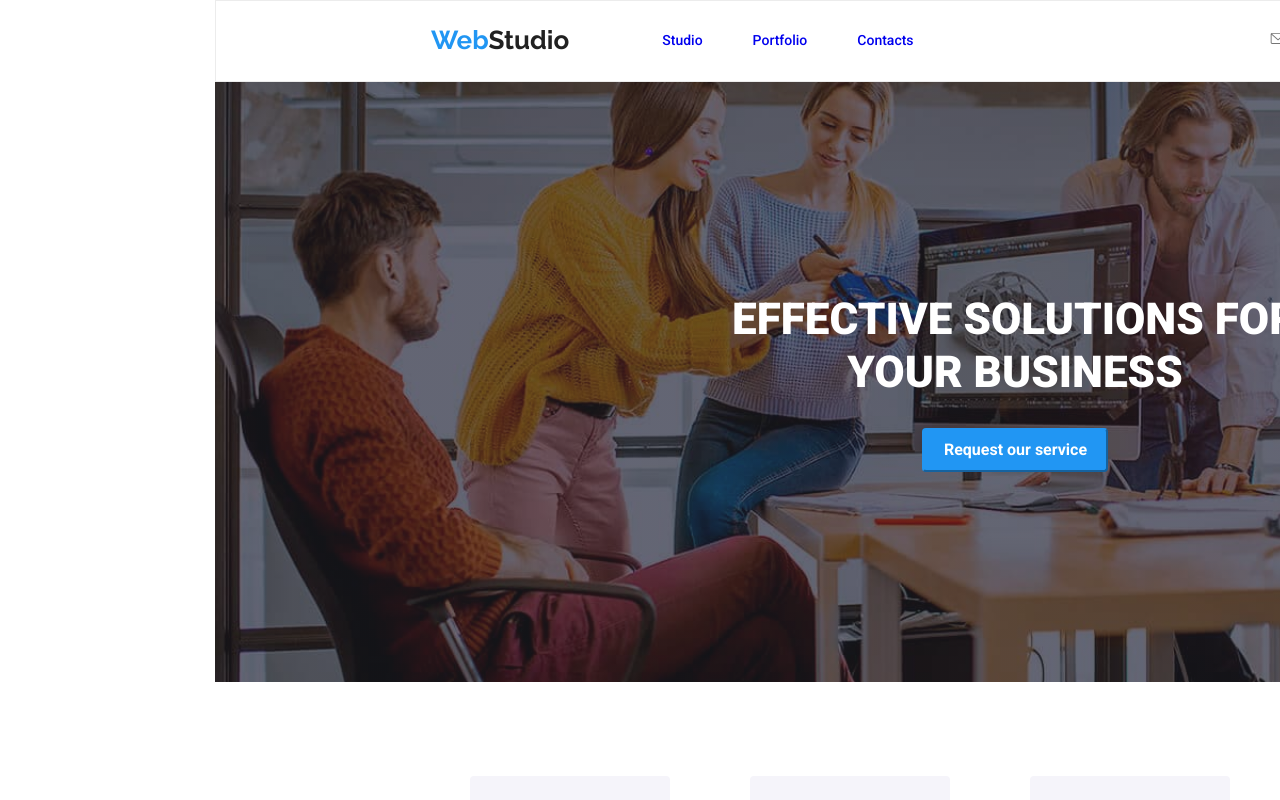
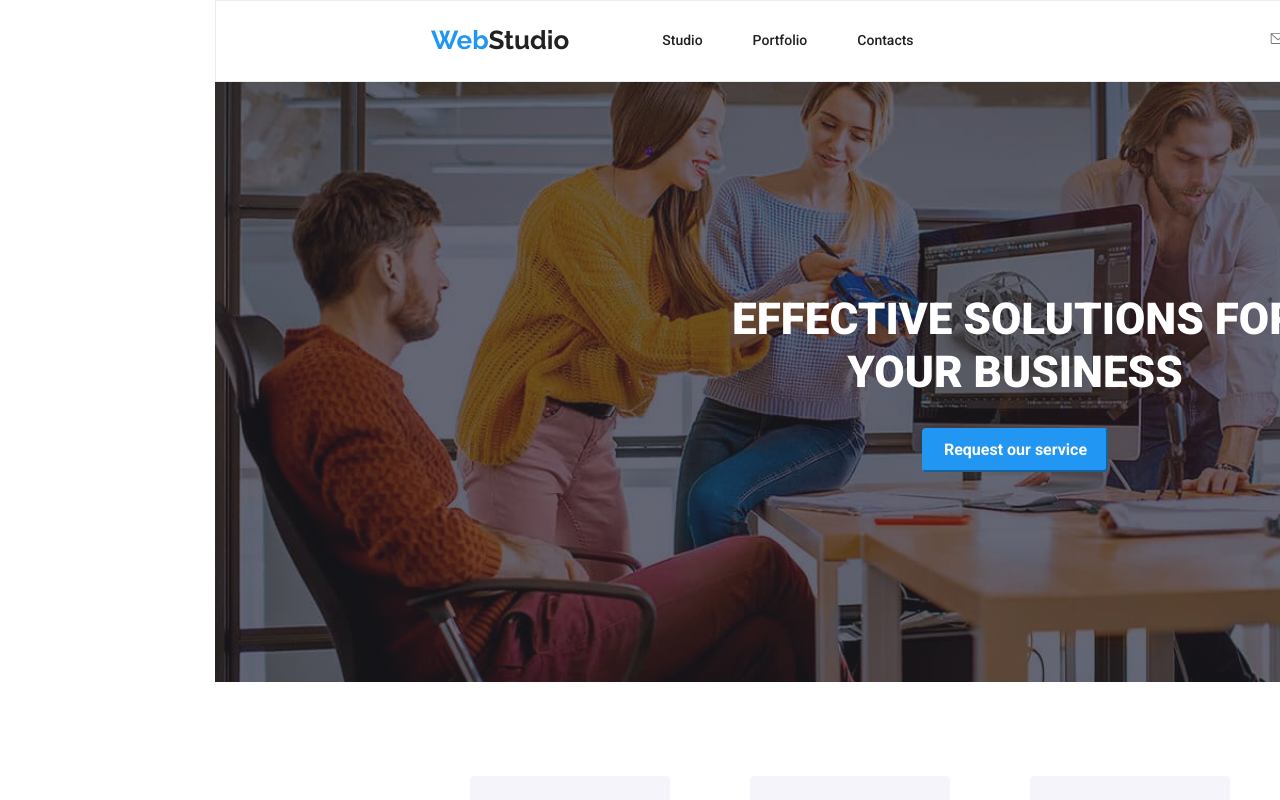
Before and after one commit to IstrateAlin/goit-markup-hw-05, a plain HTML site: page index.html in a window 1280 px wide. Shown: the top 800 px of the page. Drawn offline with nearby package versions, Linux system fonts and the light colour scheme.

Commit message:
Modificare Tema

```diff
--- a/css/style.css
+++ b/css/style.css
@@ -63,6 +63,7 @@ img {
   color: var(--blue);
 }
 .header__navigation a {
+  color: var(--black);
   font-weight: 500;
   font-size: 14px;
   line-height: 1.4em;
--- a/index.html
+++ b/index.html
@@ -24,8 +24,8 @@
         <h3 class="header__logo"><span class="logo__part">Web</span>Studio</h3>
         <nav class="header__navigation">
           <ul>
-            <li><a href="/index.html" >Studio</a></li>
-            <li><a href="/portfolio.html">Portfolio</a></li>
+            <li><a href="./index.html" >Studio</a></li>
+            <li><a href="./portfolio.html">Portfolio</a></li>
             <li><a href="#">Contacts</a></li>
           </ul>
         </nav>
```
